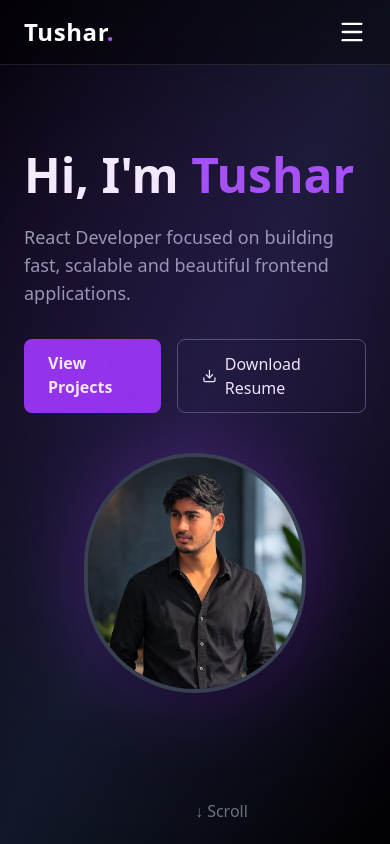
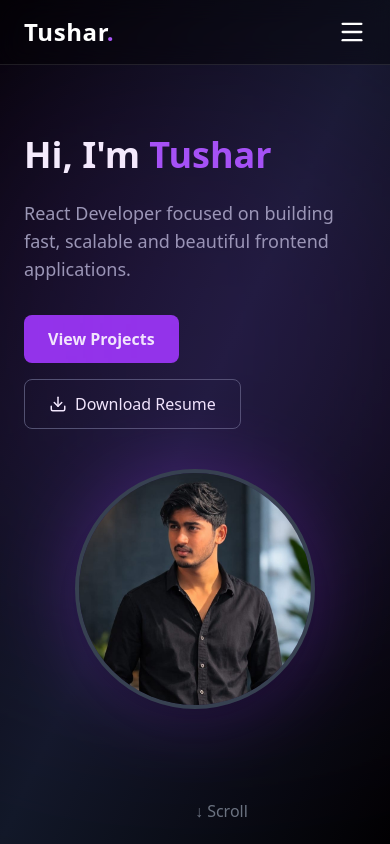
Before and after one commit to git-tusharr/TusharChourasiyaPortfolio, a React app: page / in a window 390 px wide. Shown: the top 844 px of the page. Built offline with nearby package versions, Linux system fonts and the light colour scheme; the HTML template or start-up script is replaced by a standard one.

Commit message:
fixed resume button

```diff
--- a/src/components/Hero.jsx
+++ b/src/components/Hero.jsx
@@ -5,8 +5,8 @@ export default function Hero() {
   return (
     <section className="relative min-h-screen flex items-center bg-gradient-to-br from-black via-gray-900 to-black text-white overflow-hidden">
 
-
-      <div className="absolute w-[500px] h-[500px] bg-purple-600 blur-[150px] opacity-20 top-20 left-1/2 -translate-x-1/2"></div>
+      {/* BACKGROUND GLOW */}
+      <div className="pointer-events-none absolute w-[500px] h-[500px] bg-purple-600 blur-[150px] opacity-20 top-20 left-1/2 -translate-x-1/2"></div>
 
       <div className="max-w-6xl mx-auto px-6 grid md:grid-cols-2 gap-10 items-center">
 
@@ -17,7 +17,7 @@ export default function Hero() {
             initial={{ opacity:0, y:50 }}
             animate={{ opacity:1, y:0 }}
             transition={{ duration:0.8 }}
-            className="text-5xl md:text-6xl font-bold"
+            className="text-4xl md:text-6xl font-bold"
           >
             Hi, I'm <span className="text-purple-500">Tushar</span>
           </motion.h1>
@@ -37,8 +37,10 @@ export default function Hero() {
             initial={{ opacity:0 }}
             animate={{ opacity:1 }}
             transition={{ delay:0.6 }}
-            className="mt-8 flex gap-4"
+            className="mt-8 flex flex-wrap gap-4"
           >
+
+            {/* VIEW PROJECTS */}
             <a
               href="#projects"
               className="bg-purple-600 hover:bg-purple-700 px-6 py-3 rounded-lg font-semibold transition"
@@ -46,22 +48,18 @@ export default function Hero() {
               View Projects
             </a>
 
-           {/* <a
+            {/* DOWNLOAD RESUME */}
+            <a
               href="/tushar_chourasiya_resume.pdf"
+              download
               target="_blank"
               rel="noopener noreferrer"
-  className="border border-gray-500 hover:border-white px-6 py-3 rounded-lg transition"
->
-  Resume
-</a> */}
-
- <a
-            href="/tushar_chourasiya_resume.pdf"
               className="border border-gray-600 px-6 py-3 rounded-lg hover:border-white transition flex items-center gap-2"
             >
               <Download size={18} />
               Download Resume
             </a>
+
           </motion.div>
 
         </div>
@@ -74,23 +72,26 @@ export default function Hero() {
           className="flex justify-center"
         >
           <div className="relative">
-            <div className="absolute inset-0 bg-purple-600 blur-2xl opacity-30 rounded-full"></div>
+
+            <div className="pointer-events-none absolute inset-0 bg-purple-600 blur-2xl opacity-30 rounded-full"></div>
 
             <img
               src="/profile.jpg"
               alt="Tushar"
-              className="relative w-82 h-60 md:w-80 md:h-80 object-cover rounded-full border-4 border-gray-700 shadow-xl"
+              className="relative w-60 h-60 md:w-80 md:h-80 object-cover rounded-full border-4 border-gray-700 shadow-xl"
             />
+
           </div>
         </motion.div>
 
       </div>
 
-
+      {/* SCROLL INDICATOR */}
       <motion.div
         animate={{ y:[0,12,0] }}
         transition={{ repeat:Infinity, duration:1.5 }}
-        className="absolute bottom-8 left-1/2 -translate-x-1/2 text-gray-500">
+        className="pointer-events-none absolute bottom-8 left-1/2 -translate-x-1/2 text-gray-500"
+      >
         ↓ Scroll
       </motion.div>
 
```
Lines whose indentation alone changed are shown as unchanged.
